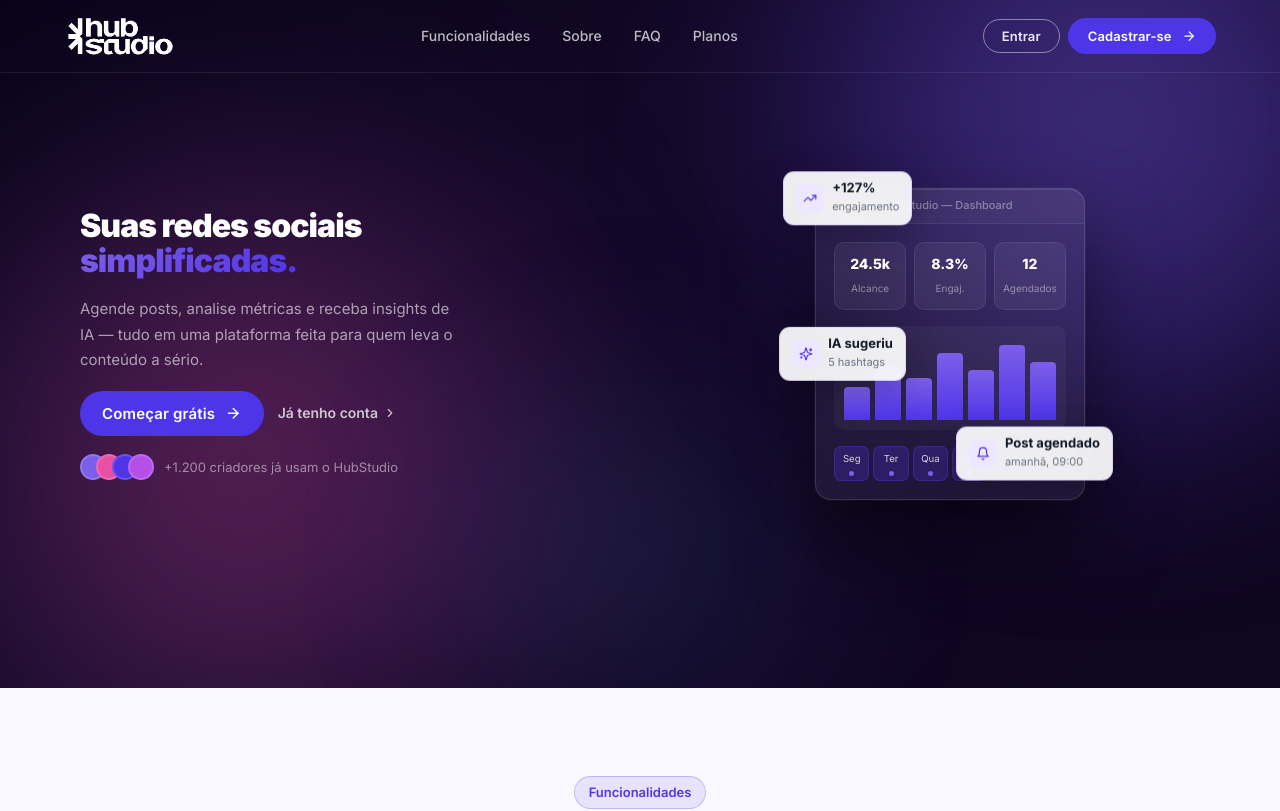
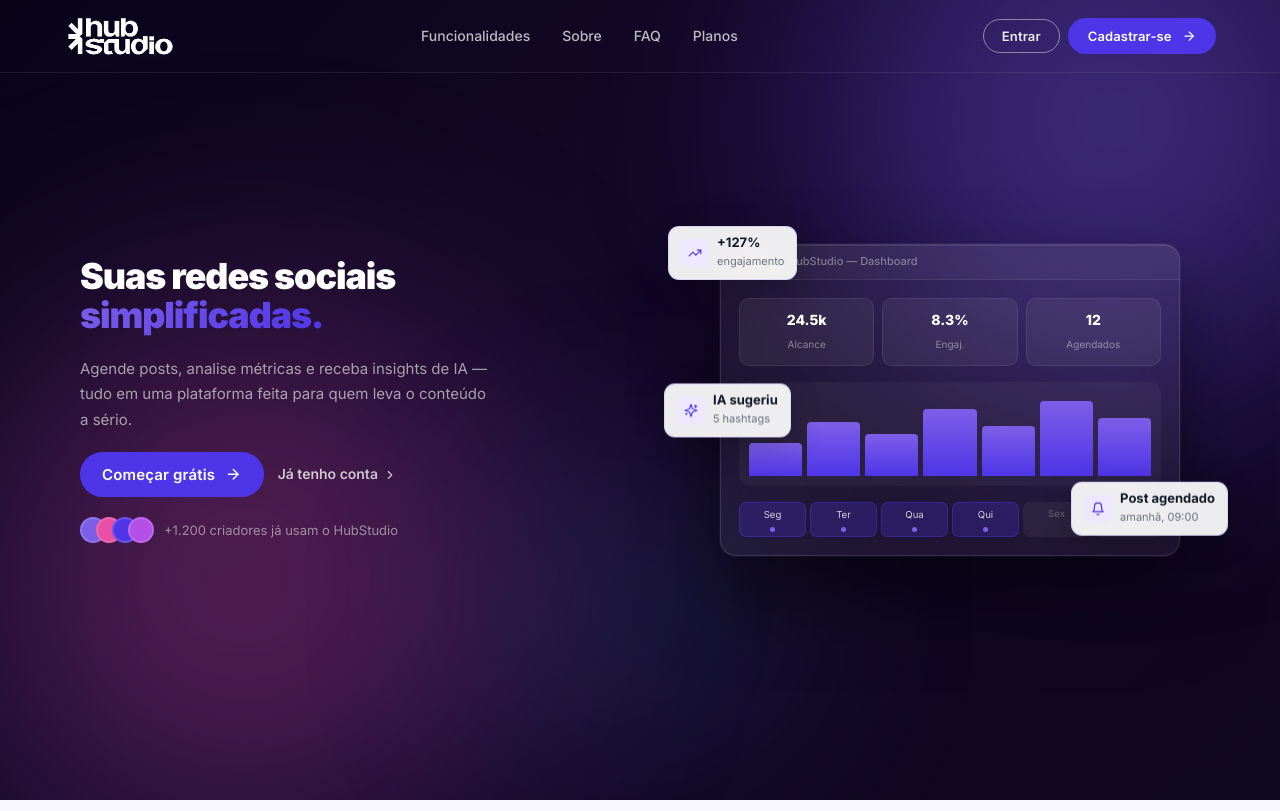
Before and after one commit to brenosemfreio/tcc, a React (Vite) app: page / in a window 1280 px wide. Shown: the top 811 px of the page. Built offline with nearby package versions, Linux system fonts and the light colour scheme.

Commit message:
chore: auto sync [Claude]

```diff
--- a/src/pages/Landing/Landing.css
+++ b/src/pages/Landing/Landing.css
@@ -2058,26 +2058,27 @@
   .l-section-head p  { font-size: 0.9375rem; max-width: 28rem; line-height: 1.65; }
 
   /* ─────────────────────────────────────────────────────────
-     HERO
+     HERO — ocupa viewport inteira (alvo: 1360x768)
      ───────────────────────────────────────────────────────── */
-  .l-hero { min-height: auto; }
+  .l-hero { min-height: 100vh; }
   .l-hero__inner {
-    grid-template-columns: 1fr 1fr;
-    gap: 4.5rem;
-    min-height: 86vh;
-    padding-top: 5rem;
-    padding-bottom: 3.5rem;
-  }
-
-  .l-hero__content { gap: 1.125rem; }
+    grid-template-columns: 1fr 1.15fr;
+    gap: 4rem;
+    min-height: 100vh;
+    padding-top: 6rem;
+    padding-bottom: 4rem;
+    align-items: center;
+  }
+
+  .l-hero__content { gap: 1.25rem; }
   .l-hero__title {
-    font-size: clamp(1.75rem, 2.5vw, 2.375rem);
+    font-size: clamp(1.875rem, 2.8vw, 2.625rem);
     white-space: normal;
     line-height: 1.1;
   }
   .l-hero__sub {
     font-size: 0.9375rem;
-    max-width: 24rem;
+    max-width: 26rem;
     line-height: 1.7;
   }
   .l-hero__ctas { gap: 0.875rem; }
@@ -2089,14 +2090,20 @@
   .l-hero__proof { font-size: 0.8125rem; gap: 0.625rem; }
   .l-hero__proof .l-avatar { width: 1.625rem; height: 1.625rem; }
 
-  /* Visual */
+  /* Visual: cabe mockup + badges flutuantes laterais */
   .l-hero__visual {
-    max-width: 36rem;
+    width: 100%;
+    max-width: 44rem;
     justify-self: center;
   }
 
-  /* Mockup */
-  .l-mockup { max-width: 32rem; border-radius: 1rem; }
+  /* Mockup wider — destaque visual no notebook */
+  .l-mockup {
+    width: 100%;
+    max-width: 38rem;
+    margin: 0 auto;
+    border-radius: 1rem;
+  }
   .l-mockup__bar { padding: 0.5rem 0.875rem; }
   .l-mockup__title { font-size: 0.6875rem; }
   .l-mockup__body { padding: 1.125rem; }
```
